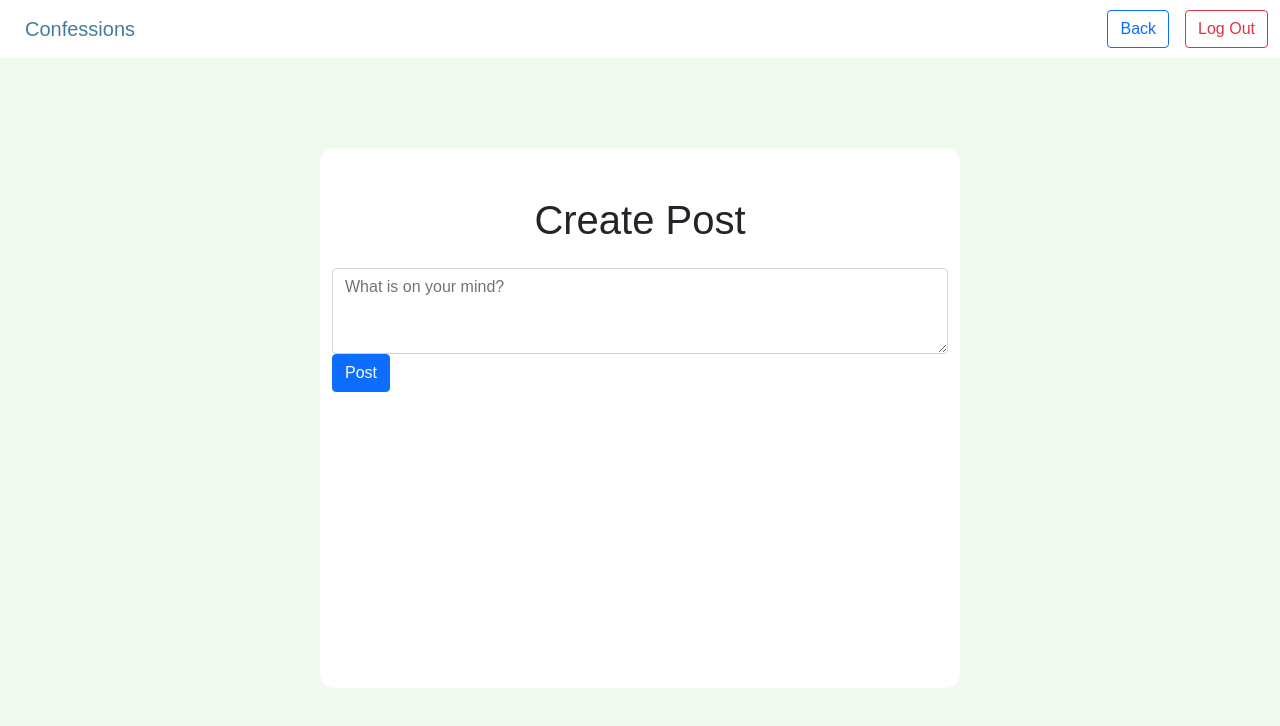
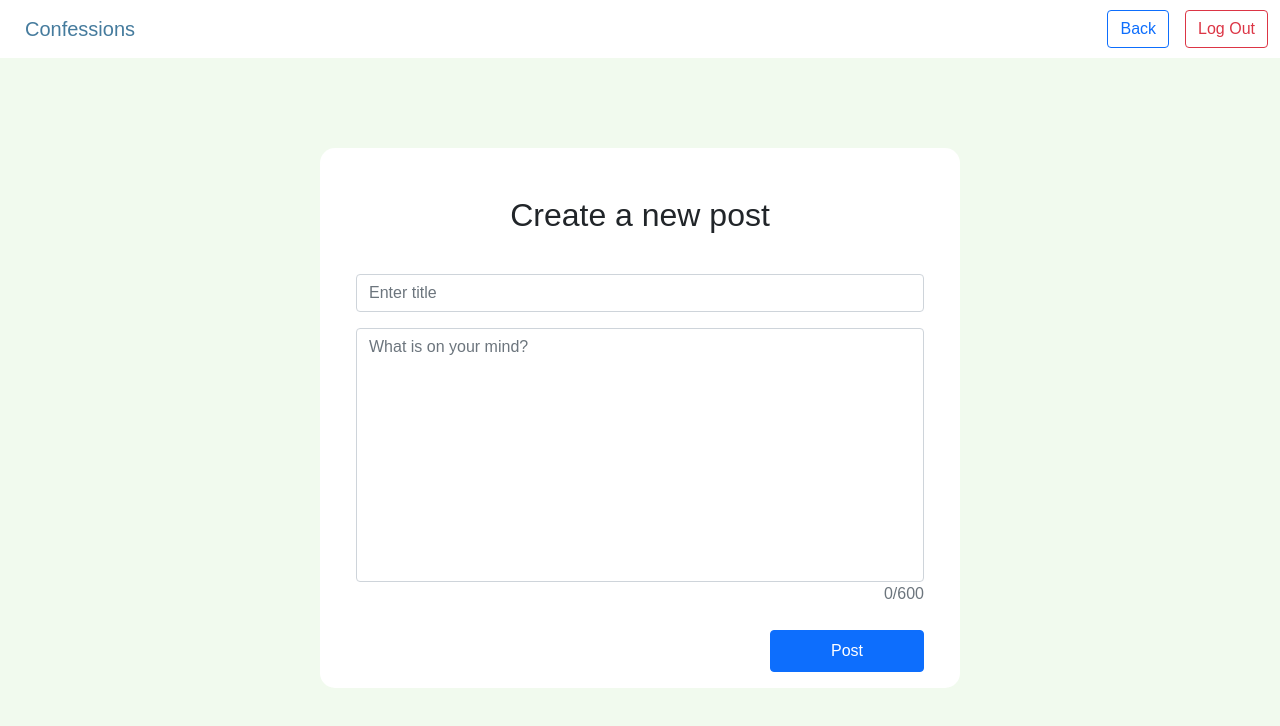
Before and after one commit to SLuo490/Confessions, a React (Create React App) app: page /create in a window 1280 px wide. Shown: the top 726 px of the page. Built offline with nearby package versions, Linux system fonts and the light colour scheme; no server answers; sample sign-in values are in the browser's storage; a web font is replaced by a local one.

Commit message:
style post form and add state

```diff
--- a/src/components/PostForm.js
+++ b/src/components/PostForm.js
@@ -1,53 +1,43 @@
 import { auth, db } from '../utils/firebase';
 import { useAuthState } from 'react-firebase-hooks/auth';
-import { useState } from 'react';
+import { useEffect, useState } from 'react';
 import { collection, addDoc } from 'firebase/firestore';
 import { ErrorAlert } from './index';
 
 export default function PostForm() {
-  const [user] = useAuthState(auth);
-  const [post, setPost] = useState('');
-  const [error, setError] = useState(null);
-
-  const handleSubmit = async (e) => {
-    if (post.length < 1) {
-      setError('Post cannot be empty');
-      return;
-    }
-    if (post.length > 280) {
-      setError('Post cannot be more than 280 characters');
-      return;
-    }
-    try {
-      await addDoc(collection(db, 'posts'), {
-        text: post,
-        createdAt: new Date(),
-        uid: user.uid,
-        name: user.displayName,
-      });
-    } catch (error) {
-      setError(error.message);
-    }
-  };
+  // state
+  const [post, setPost] = useState({ description: '', title: '' });
 
   return (
     <div className='PostForm'>
       <form>
-        {error && <ErrorAlert details={error} />}
-        <div className='form-group'>
+        {/* {error && <ErrorAlert details={error} />} */}
+        <div className='form-group mx-4 mt-4'>
+          <input
+            type='text'
+            className='form-control mb-3'
+            id='title'
+            placeholder='Enter title'
+            value={post.title}
+            onChange={(e) => setPost({ ...post, title: e.target.value })}
+          />
           <textarea
-            className='form-control'
+            className='form-control rounded'
             id='post'
-            rows='3'
+            rows='10'
             placeholder='What is on your mind?'
-            value={post}
-            onChange={(e) => setPost(e.target.value)}
+            value={post.description}
+            onChange={(e) => setPost({ ...post, description: e.target.value })}
           ></textarea>
+          {/* update letter count when user is typing */}
+          <div className='d-flex justify-content-end'>
+            <p className='text-muted'>{post.description.length}/600</p>
+          </div>
         </div>
         <button
           type='submit'
-          className='btn btn-primary'
-          onSubmit={handleSubmit}
+          className='btn btn-primary mt-2 mx-4 float-end w-25 py-2'
+          // onSubmit={handleSubmit}
         >
           Post
         </button>
--- a/src/pages/CreatePostPage.js
+++ b/src/pages/CreatePostPage.js
@@ -5,7 +5,6 @@ import { auth } from '../utils/firebase';
 import { useAuthState } from 'react-firebase-hooks/auth';
 import { useEffect } from 'react';
 import { PostForm } from '../components';
-
 
 export default function CreatePostPage() {
   const navigate = useNavigate();
@@ -25,9 +24,9 @@ export default function CreatePostPage() {
       <Nav />
       <div className='center'>
         <div className='container bg-white w-50 h-75 radius'>
-          <h1 className='d-flex justify-content-center align-items-center mt-5 pb-3'>
-            Create Post
-          </h1>
+          <h2 className='d-flex justify-content-center align-items-center mt-5 pb-3'>
+            Create a new post
+          </h2>
           <PostForm />
         </div>
       </div>
--- a/src/pages/HomePage.js
+++ b/src/pages/HomePage.js
@@ -8,12 +8,14 @@ import { useEffect } from 'react';
 export default function HomePage() {
   const navigate = useNavigate();
   const [user, loading] = useAuthState(auth);
-  // if user not logged in, redirect to login page
+
   useEffect(() => {
+    // if user not logged in, redirect to login page
     const getData = async () => {
       if (loading) return;
       if (!user) return navigate('/login');
     };
+
     getData();
   }, [user, loading, navigate]);
 
--- a/src/pages/style.css
+++ b/src/pages/style.css
@@ -66,3 +66,8 @@ body {
   display: block;
   margin: auto;
 }
+
+/* Post Form */
+textarea {
+  resize: none;
+}
```
